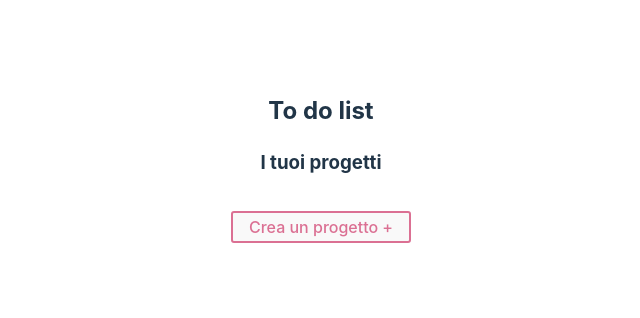
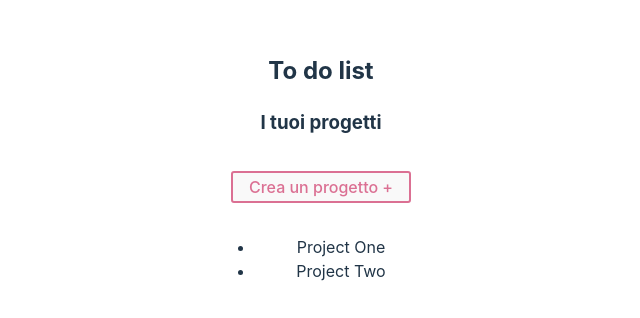
Before and after one commit to romanomario/to-do-list, a React (Vite) app: page / in a window 1280 px wide. Shown: the part 234-552 px from the top of the page, without its empty margins (319-959 px from the left). Built offline with nearby package versions, Linux system fonts and the light colour scheme.

Commit message:
adding data project in local storage

```diff
--- a/src/home.tsx
+++ b/src/home.tsx
@@ -1,4 +1,4 @@
-import React, { useEffect } from 'react'
+import React, { useState, useEffect } from 'react'
 import styled from 'styled-components'
 
 const Button = styled.button`
@@ -11,16 +11,34 @@ border-radius: 3px;
 `
 
 const Home: React.FC = () => {
-  // const [projects, setProjects] = useState(null)
+  const [projects, setProjects] = useState<Array<{ id: number, name: string }>>([])
 
   useEffect(() => {
-    // fetch()
+    const storedProjects = localStorage.getItem('projects')
+    if (storedProjects != null) {
+      const parsedProjects = JSON.parse(storedProjects)
+      setProjects(parsedProjects)
+    }
+  }, [])
+
+  // Aggiungi questi valori di esempio al localStorage
+  useEffect(() => {
+    const projects = [
+      { id: 1, name: 'Project One' },
+      { id: 2, name: 'Project Two' }
+    ]
+    localStorage.setItem('projects', JSON.stringify(projects))
   }, [])
 
   return (
     <div>
       <h3>I tuoi progetti</h3>
       <Button>Crea un progetto +</Button>
+      <ul>
+        {projects.map((project) => (
+          <li key={project.id}>{project.name}</li>
+        ))}
+      </ul>
     </div>
   )
 }
```
Lines whose indentation alone changed are shown as unchanged.
